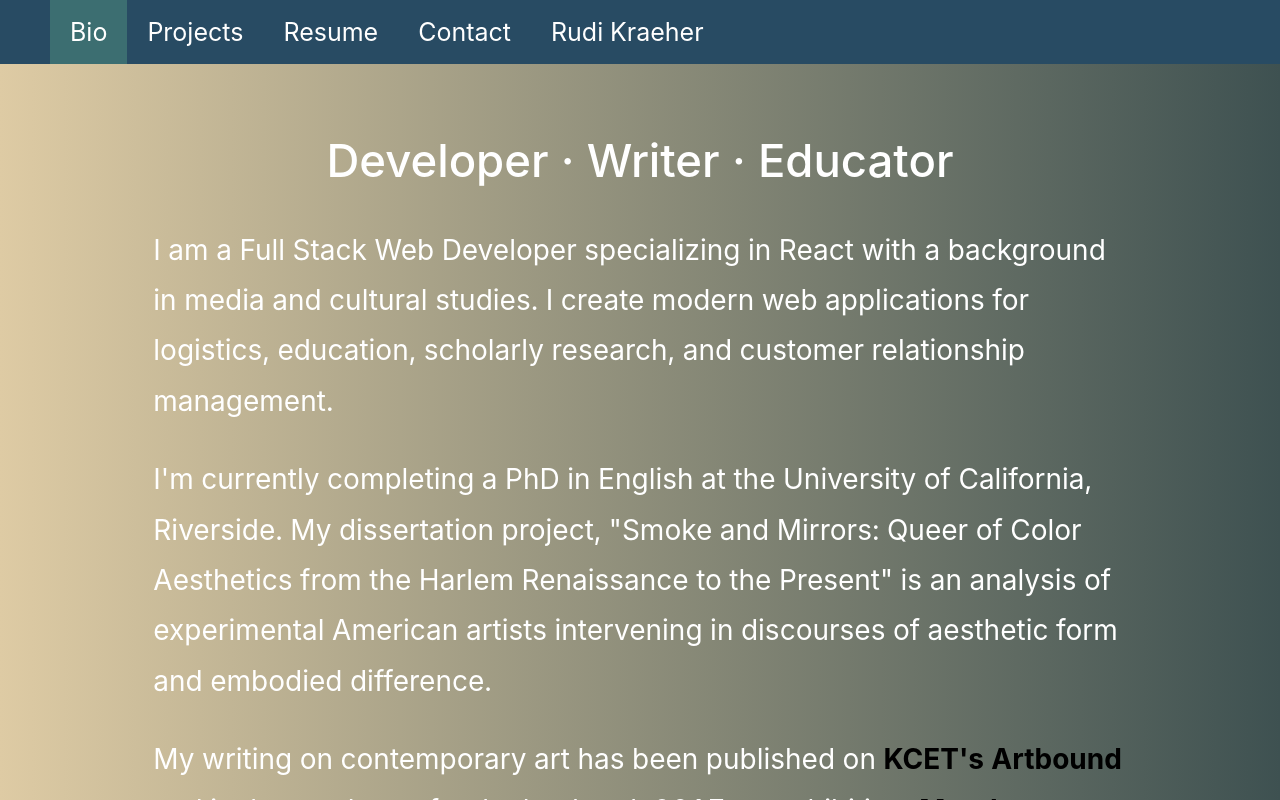
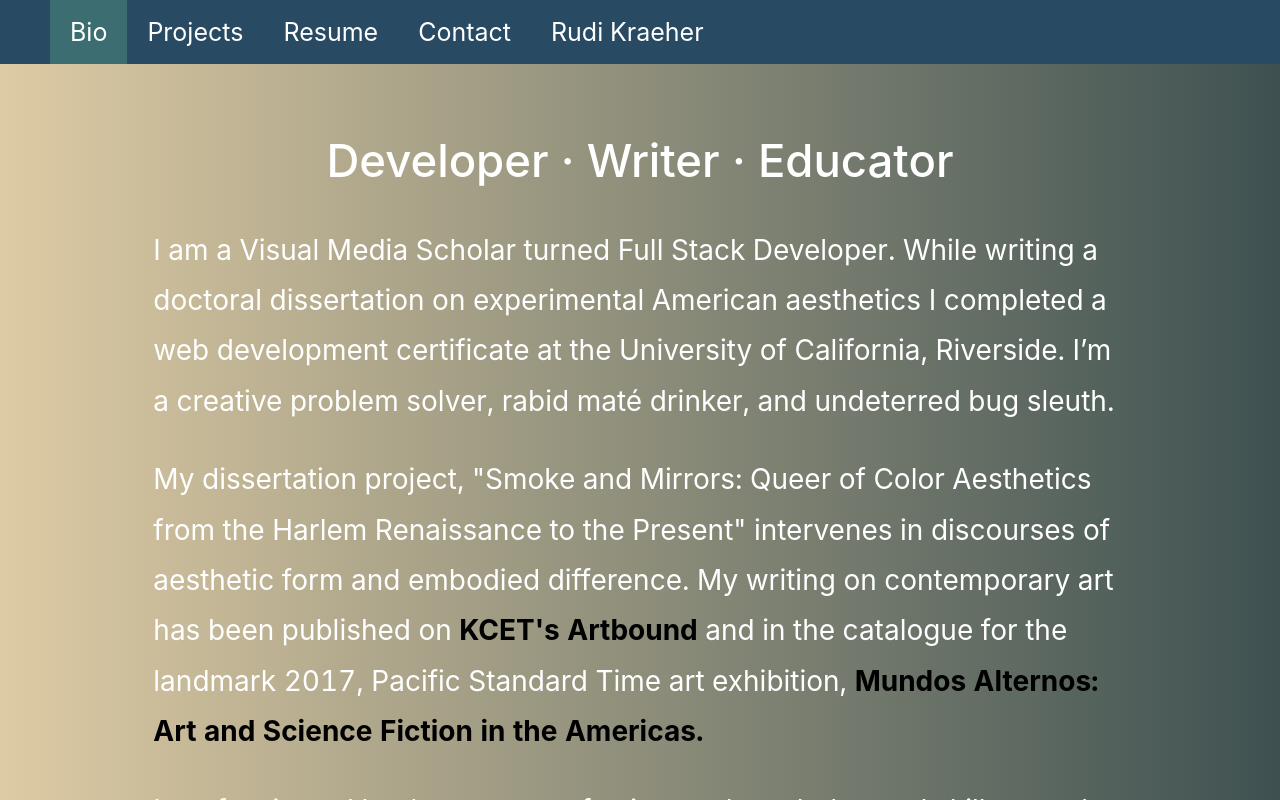
Before and after one commit to rkraeher/react-portfolio, a React (Create React App) app: page / in a window 1280 px wide. Both pictures are taken after a click on the item "Bio". Shown: the top 800 px of the page. Built offline with nearby package versions, Linux system fonts and the light colour scheme.

Commit message:
updating bio text

```diff
--- a/src/components/Bio/index.js
+++ b/src/components/Bio/index.js
@@ -1,5 +1,16 @@
 import { Row, Col } from "antd";
 import "./styles.css";
+
+const styles = {
+    link: {
+        color: "black",
+        fontWeight: "bold"
+    },
+    skills: {
+        fontWeight: "500",
+        fontSize: "1.25em",
+    }
+};
 
 function Bio() {
     return (
@@ -8,33 +19,40 @@ function Bio() {
                 <Col lg={20}>
                     <h1>Developer &middot; Writer &middot; Educator</h1>
                     <div className="bio">
-                        <p> I am a Full Stack Web Developer specializing in React with a background in media and cultural studies.
-                        I create modern web applications for logistics, education, scholarly research, and customer relationship management.
+                        <p> I am a Visual Media Scholar turned Full Stack Developer. While writing a doctoral dissertation on experimental
+                        American aesthetics I completed a web development certificate at the University of California, Riverside.
+                        I’m a creative problem solver, rabid mat&eacute; drinker, and undeterred bug sleuth.
                         </p>
 
                         <p>
-                            I'm currently completing a PhD in English at the University of California, Riverside. My
-                            dissertation project, "Smoke and Mirrors: Queer of Color Aesthetics from the Harlem Renaissance
-                            to the Present" is an analysis of experimental American artists intervening in discourses of aesthetic form and
-                            embodied difference. </p>
-
-                        <p>My writing on contemporary art has been published on
+                            My dissertation project, "Smoke and Mirrors: Queer of Color Aesthetics from the Harlem Renaissance
+                            to the Present" intervenes in discourses of aesthetic form and embodied difference.
+                            My writing on contemporary art has been published on
                             <a href="https://www.kcet.org/shows/artbound/soldadera-memory-machine"
                                 target="_blank"
                                 rel="noreferrer"
-                                style={{ color: "black", fontWeight: "bold" }}> KCET's Artbound
-                            </a> and in the catalogue for the landmark 2017 art exhibition,
+                                style={styles.link}> KCET's Artbound
+                            </a> and in the catalogue for the landmark 2017, Pacific Standard Time art exhibition,
                             <a href="https://www.artbook.com/9780982304686.html"
                                 target="_blank"
                                 rel="noreferrer"
-                                style={{ color: "black", fontWeight: "bold" }}> Mundos Alternos.
+                                style={styles.link}> Mundos Alternos: Art and Science Fiction in the Americas.
                             </a>
                         </p>
                         <p>
-                            My experience in teaching and research has served me well as a developer,
-                            especially when learning new skills and technologies.
+                            I am fascinated by the process of using my knowledge and skills to make things that people will
+                            find helpful and interesting. I grew up in a family that built small businesses from scratch,
+                            so I can appreciate the entrepreneurial spirit and the importance of self-motivation, especially
+                            in approaching complex, long-term projects.
                          </p>
+                        <br></br>
+                        <hr></hr>
+                        <br></br>
+                        <p style={styles.skills}>
+                            React, JavaScript, HTML, CSS, MERN Stack, Node, Express, MongoDB, MySQL.
+                        </p>
                     </div>
+
                 </Col>
             </Row>
         </div >
```
Also changed, not shown: 1 other file (tests, documents, lock files or other folders).
